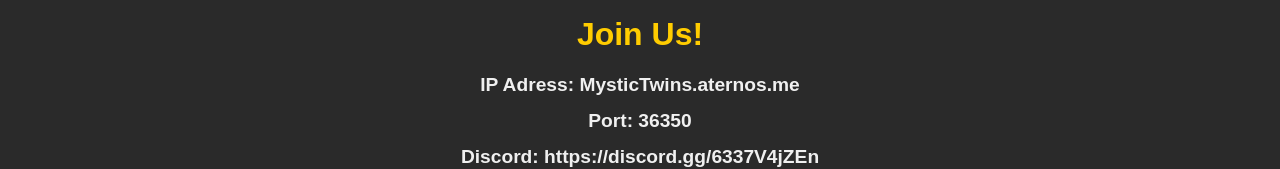
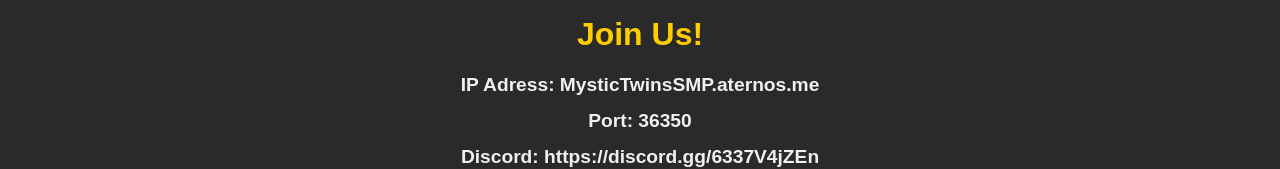
Before and after one commit to Voke2K/MysticTwinSMP, a plain HTML site: page home/index.html in a window 1280 px wide. Shown: the part 337-506 px from the top of the page. Drawn offline with Linux system fonts and the light colour scheme.

Commit message:
Update index.html

```diff
--- a/home/index.html
+++ b/home/index.html
@@ -25,7 +25,7 @@
 
             <div class="server-information">
                 <h1>Join Us!</h1>
-                <h3>IP Adress: MysticTwins.aternos.me</h3>
+                <h3>IP Adress: MysticTwinsSMP.aternos.me</h3>
                 <h3>Port: 36350</h3>
                 <h3>Discord: https://discord.gg/6337V4jZEn</h3>
             </div>
```
